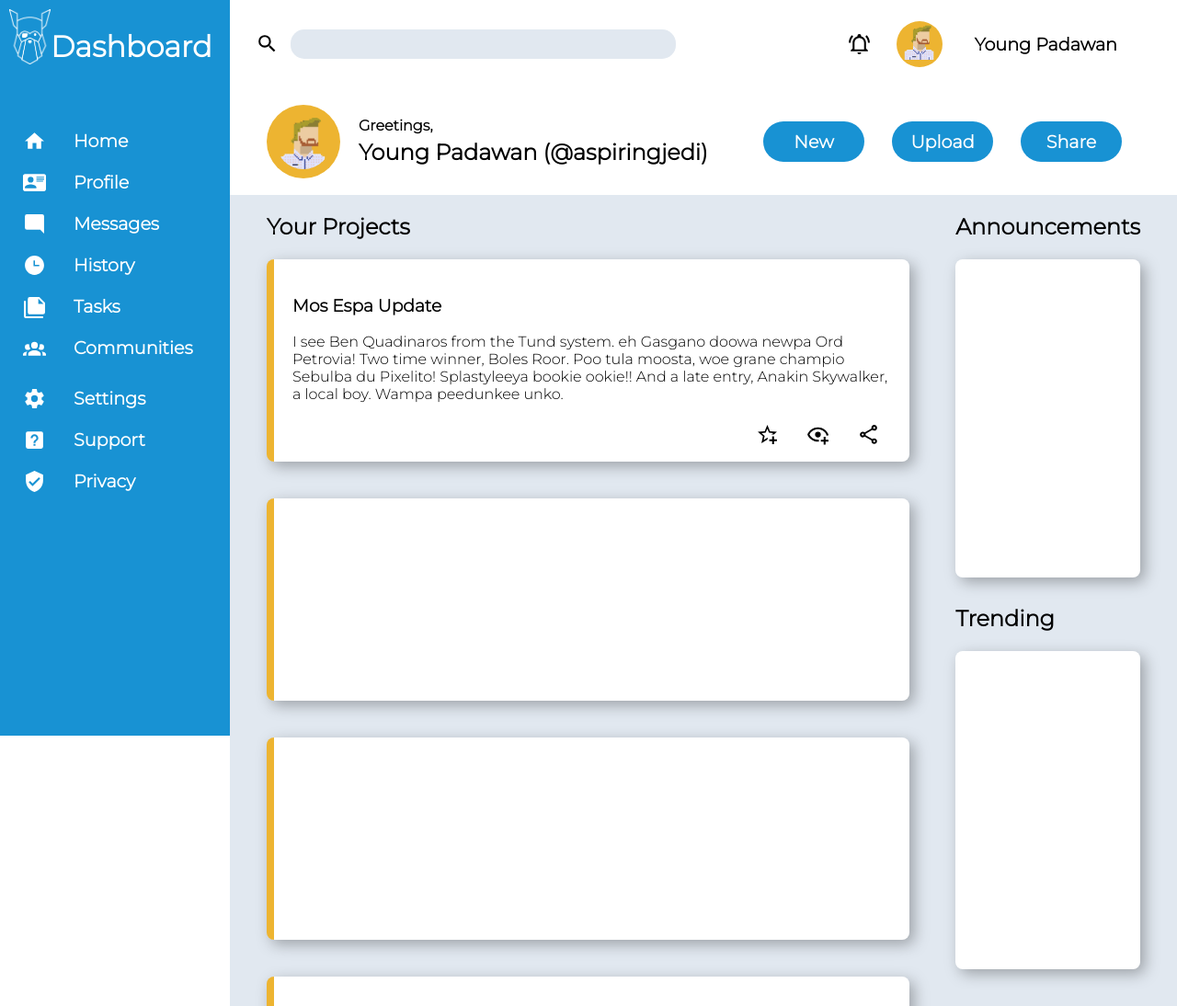
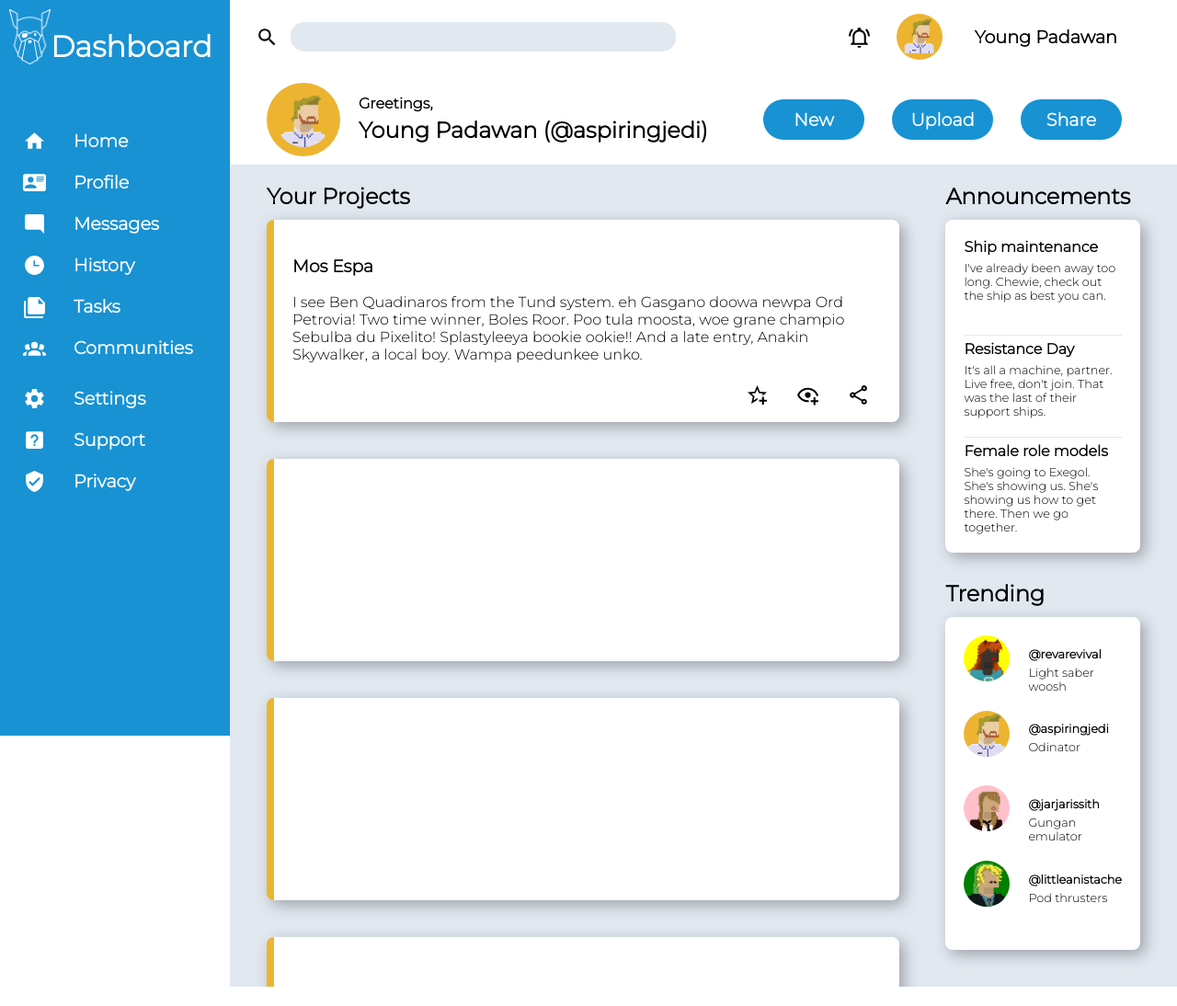
Before and after one commit to craignelstead/admindashboardTOP, a plain HTML site: page index.html in a window 1280 px wide. Shown: the whole page at 92% size. After the commit the page ends 1073 px from the top, so only its background shows below. Drawn offline with Linux system fonts and the light colour scheme.

Commit message:
Adjust header size. Added content to trending card.

```diff
--- a/index.html
+++ b/index.html
@@ -94,7 +94,7 @@
             <div id="projects" class="gridcon">
                 <div class="card  gridcon projcard">
                     <div class="cardtext">
-                        <h3>Mos Espa Update</h3>
+                        <h3>Mos Espa</h3>
                         <p>I see Ben Quadinaros from the Tund system. eh Gasgano
                             doowa newpa Ord Petrovia! Two time winner, Boles Roor.
                             Poo tula moosta, woe grane champio Sebulba du Pixelito!
@@ -126,11 +126,52 @@
             </div>
             <h2 id="announcementheader">Announcements</h2>
             <div id="announcements" class="card gridcon">
-
+                <div class="announcecontent gridcon">
+                    <h4 class="announcehead">Ship maintenance</h4>
+                    <p class="announcetext">
+                        I've already been away too long. Chewie, check out the
+                        ship as best you can.
+                    </p>
+                </div>
+                <div class="announceline"></div>
+                <div class="announcecontent gridcon">
+                    <h4 class="announcehead">Resistance Day</h4>
+                    <p class="announcetext">
+                        It's all a machine, partner. Live free, don't join.
+                        That was the last of their support ships.
+                    </p>
+                </div>
+                <div class="announceline"></div>
+                <div class="announcecontent gridcon">
+                    <h4 class="announcehead">Female role models</h4>
+                    <p class="announcetext">
+                        She's going to Exegol. She's showing us. She's showing
+                        us how to get there. Then we go together.
+                    </p>
+                </div>
             </div>
             <h2 id="trendingheader">Trending</h2>
             <div id="trending" class="card gridcon">
-
+                <div class="trendcon gridcon">
+                    <img src="./images/profilepics/profile2.png" id="prof2">
+                    <p class="trendname">@revarevival</p>
+                    <p class="trendproj">Light saber woosh</p>
+                </div>
+                <div class="trendcon gridcon">
+                    <img src="./images/profilepics/profile1.png" id="prof1">
+                    <p class="trendname">@aspiringjedi</p>
+                    <p class="trendproj">Odinator</p>
+                </div>
+                <div class="trendcon gridcon">
+                    <img src="./images/profilepics/profile3.png" id="prof3">
+                    <p class="trendname">@jarjarissith</p>
+                    <p class="trendproj">Gungan emulator</p>
+                </div>
+                <div class="trendcon gridcon">
+                    <img src="./images/profilepics/profile4.png" id="prof4">
+                    <p class="trendname">@littleanistache</p>
+                    <p class="trendproj">Pod thrusters</p>
+                </div>
             </div>
         </div>
     </div>
--- a/style.css
+++ b/style.css
@@ -18,7 +18,7 @@ body {
 }
 
 #maincontainer {
-    grid-template: 1.2fr 5fr / minmax(250px, 1fr) 6fr;
+    grid-template: 1fr 5fr / minmax(250px, 1fr) 6fr;
     grid-template-areas:
         "sidebar header"
         "sidebar content";
@@ -237,7 +237,7 @@ body {
 #content {
     grid-area: content;
     background-color: var(--specialgray, #e1e8f0);
-    grid-template: 40px 1fr 40px 1fr / 4fr 1fr;
+    grid-template: 30px 1fr 30px 1fr / 4fr 1fr;
     grid-template-areas:
         "projecthd announcehd"
         "cards     announce"
@@ -270,10 +270,6 @@ body {
     transition: 0.4s;
 }
 
-.card:hover {
-    filter: drop-shadow(5px 5px 10px rgba(0, 0, 0, 0.6));
-}
-
 .projcard {
     border-left: var(--specialorange, #edb431) solid 8px;
     padding: 20px;
@@ -282,6 +278,7 @@ body {
 
 .projcard:hover {
     border-left: #eb564b solid 8px;
+    filter: drop-shadow(5px 5px 10px rgba(0, 0, 0, 0.6));
 }
 
 .cardtext {
@@ -304,7 +301,7 @@ body {
 }
 
 .iconstar:hover, .iconeye:hover, .iconshare:hover {
-    background-color: var(--specialdarkgray);
+    background-color: var(--specialdarkblue);
 }
 
 #announcementheader {
@@ -313,6 +310,30 @@ body {
 
 #announcements {
     grid-area: announce;
+    padding: 20px;
+    grid-template-rows: 1fr 1px 1fr 1px 1fr;
+    overflow: hidden;
+    gap: 5px;
+}
+
+.announcecontent {
+    grid-template-rows: 20px 1.8fr;
+    overflow: hidden;
+    gap: 5px;
+}
+
+.announcehead {
+    margin: 0;
+    padding: 0;
+}
+
+.announcetext {
+    font-size: 0.8rem;
+    margin: 0;
+}
+
+.announceline {
+    background-color: var(--specialgray);
 }
 
 #trendingheader {
@@ -321,4 +342,49 @@ body {
 
 #trending {
     grid-area: trending;
+    grid-template-rows: repeat(4, 1fr);
+    padding: 20px;
+    gap: 5px;
 }
+
+.trendcon {
+    grid-template: 20px 20px / 70px 1fr;
+    padding: 0;
+}
+
+.trendcon > img {
+    height: 50px;
+    width: 50px;
+    border-radius: 50%;
+    grid-row: 1 / 3;
+    grid-column: 1 / 2;
+}
+
+.trendname {
+    grid-row: 1 / 2;
+    grid-column: 2 / 3;
+    font-weight: bold;
+    font-size: 0.8rem;
+}
+
+.trendproj {
+    grid-row: 2 / 3;
+    grid-column: 2 / 3;
+    font-size: 0.8rem;
+}
+
+#prof1 {
+    background-color: var(--specialorange);
+}
+
+#prof2 {
+    background-color: yellow;
+}
+
+#prof3 {
+    background-color: pink;
+}
+
+#prof4 {
+ background-color: green;
+}
```
